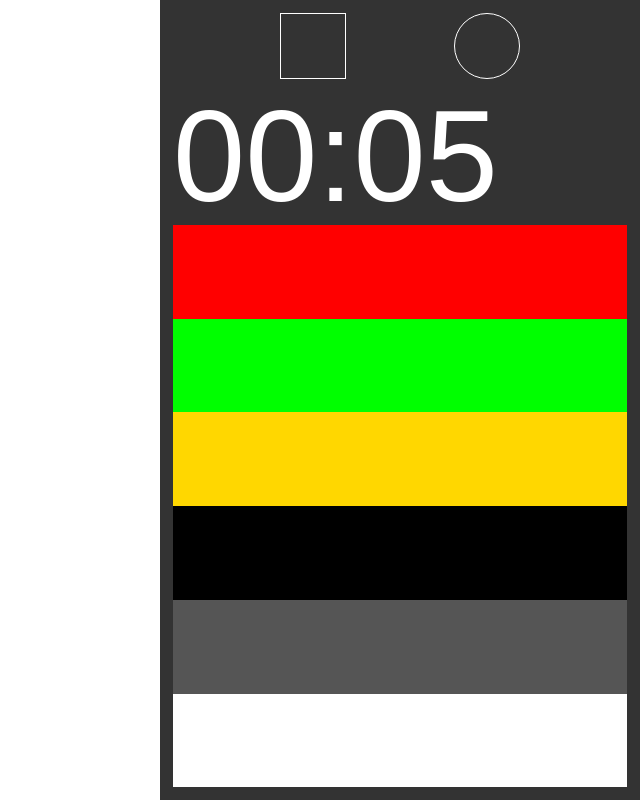
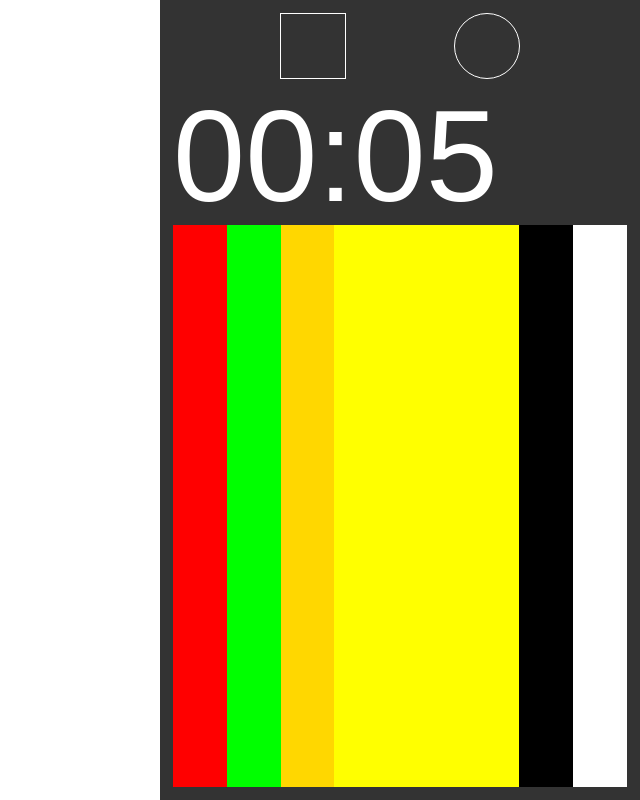
Before and after one commit to alexrefshauge/place_r, a plain HTML site: page index.html in a window 1280 px wide. Shown: the whole page, without its empty margins (640-1280 px from the left). Drawn offline with Linux system fonts and the light colour scheme.

Commit message:
jscolor implementation step 1

```diff
--- a/code.js
+++ b/code.js
@@ -1,20 +1,34 @@
+//much variables
 var canvas = document.getElementById("mainCanvas");
 var btnShape = document.getElementsByClassName("shape");
+var jsColorSelector = document.getElementById("jsColorSelector");
+var jsColorSelectorBody = document.getElementById("jsColorSelectorBody");
 var ctx = canvas.getContext("2d");
 var shape = "square";
-var color = "#F00";
+var color = "#FF0";
 var seconds = 60;
 
+//vigtig list med prik objecter
 var dotList = [];
 
+//color selection
 function setColor(colorSent) {
   color = colorSent;
 }
 
+
+function getJsColor() {
+  jsColorSelectorBody.style.backgroundColor = color;
+  color = jsColorSelector.style.backgroundColor.toString(); //PROBLEM: find farven!
+  console.log("color : " + color.toString());
+}
+
+//shape selection
 function setShape(shapeSent) {
   shape = shapeSent;
 }
 
+//dot definition
 function Dot(x, y, color, shape) {
   this.x = x;
   this.y = y;
@@ -44,13 +58,16 @@ function Dot(x, y, color, shape) {
   };
 }
 
+//render dem dots
 function renderDots() {
   ctx.clearRect(0, 0, canvas.width, canvas.height);
   for (let i = 0; i < dotList.length; i++) {
     dotList[i].render();
   }
 }
-/*
+
+/* hvad var meningen med det her?
+
 canvas.addEventListener(
   "mouseover",
   function (evt) {
@@ -96,9 +113,17 @@ function getMousePos(canvas, evt, canvasWidth, canvasHeight) {
 
 function appendDot() { }
 
-renderDots();
+getJsColor();
 
 /*
+NOTE:
+lort = getJsColor()
+Wulf, vi skal have lortet til at loope!
+*/
+
+
+
+/*  irelavant???
     xpos = window.event.screenX;
     ypos = window.event.screenY;
 */
--- a/index.html
+++ b/index.html
@@ -27,7 +27,7 @@
 
       <div class="timer-container">
         <svg class="timer-svg" viewBox="0 0 56 18">
-          <text class="time" id="time" x="0" y="15">10:00</text>
+          <text class="time" id="time" x="0" y="15">00:00</text>
         </svg>
       </div>
 
@@ -35,8 +35,11 @@
         <div class="color" id="#ff0000;" style="background-color: #ff0000;" onclick="setColor('#ff0000')"></div>
         <div class="color" id="#00ff00;" style="background-color: #00ff00;" onclick="setColor('#00ff00')"></div>
         <div class="color" id="#ffd700;" style="background-color: #ffd700;" onclick="setColor('#ffd700')"></div>
+        <div class="color" id="jsColorSelectorBody">
+          <!-- jsccolor --><input id="jsColorSelector" data-jscolor="" style="cursor: pointer;">
+        </div>
+
         <div class="color" id="#000000;" style="background-color: #000000;" onclick="setColor('#000000')"></div>
-        <div class="color" id="#555555;" style="background-color: #555555;" onclick="setColor('#555555')"></div>
         <div class="color" id="#ffffff;" style="background-color: #ffffff;" onclick="setColor('#ffffff')"></div>
       </div>
 
@@ -48,7 +51,6 @@
   <script type="text/javascript" src="timer.js"></script>
 
 
-
 </body>
 
 </html>
--- a/main.css
+++ b/main.css
@@ -103,26 +103,33 @@ input {
 
 .palette-container {
   display: flex;
-  flex-direction: column;
-  flex-grow: 1;
+  flex-grow: 0;
+  height: 100%;
 }
 
 .color {
   cursor: pointer;
-  flex-grow: 1;
-
-  min-height: 2%;
 
   box-sizing: border-box;
 
+  height: auto;
   width: 100%;
   background-color: black;
   background-color: black;
 
+  border-bottom: 10% solid black;
   transition: ease-out .5s;
 }
 
 .color:hover {
+  border-bottom: 10% solid black;
 
-  transition: ease-out .5s;
+
+  transition: ease-out .2s;
 }
+
+.color:not(:hover) {
+  border-bottom: 0%  solid black;
+
+  transition: ease-out .2s;
+}
--- a/responsive.js
+++ b/responsive.js
@@ -1,5 +1,13 @@
 var palette = document.getElementById("paletteContainer");
 
-if (palette.offsetWidth > palette.offsetHeight) {
-    palette.style.flexDirection = "row";
+function flipPalette() {
+    if (palette.style.height > palette.style.width) {
+        palette.style.flexDirection = "column";
+        console.log("column")
+    } else {
+        palette.style.flexDirection = "row";
+        console.log("row")
+    }
 }
+
+flipPalette();
```
